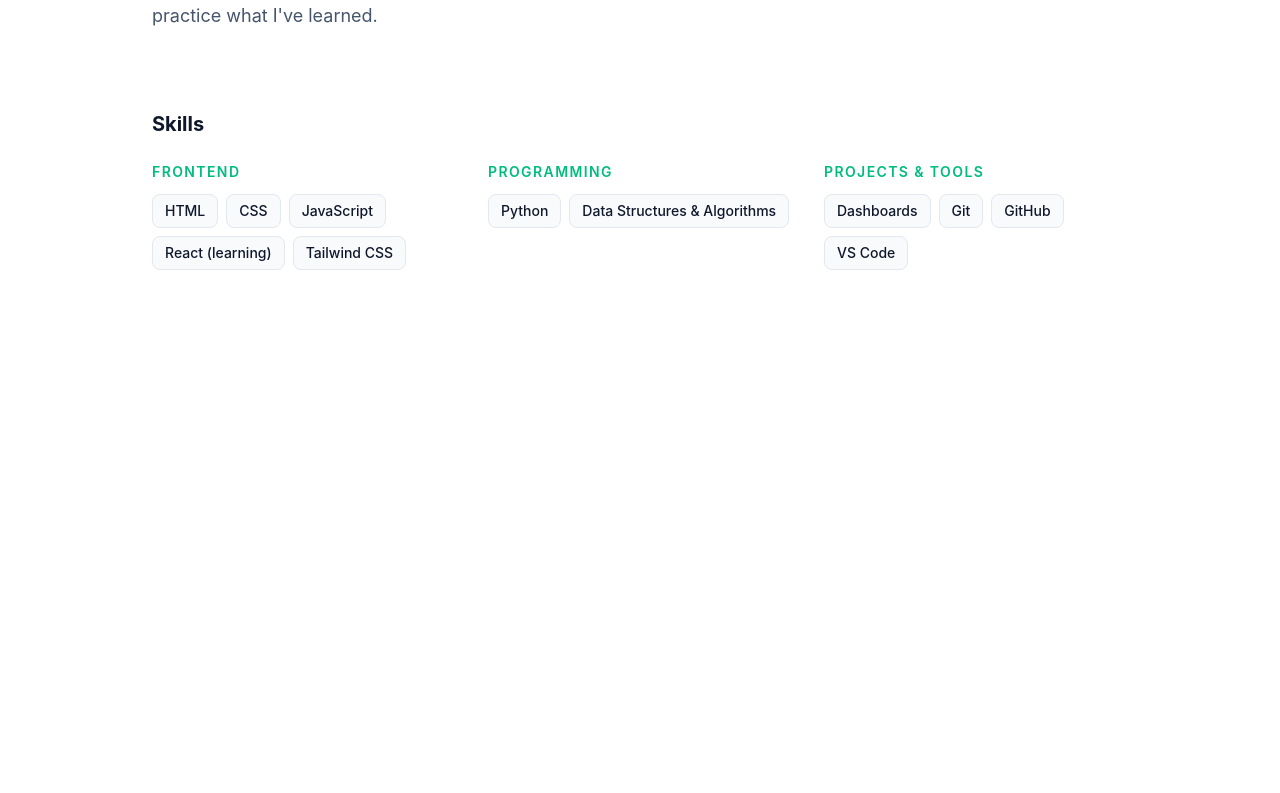
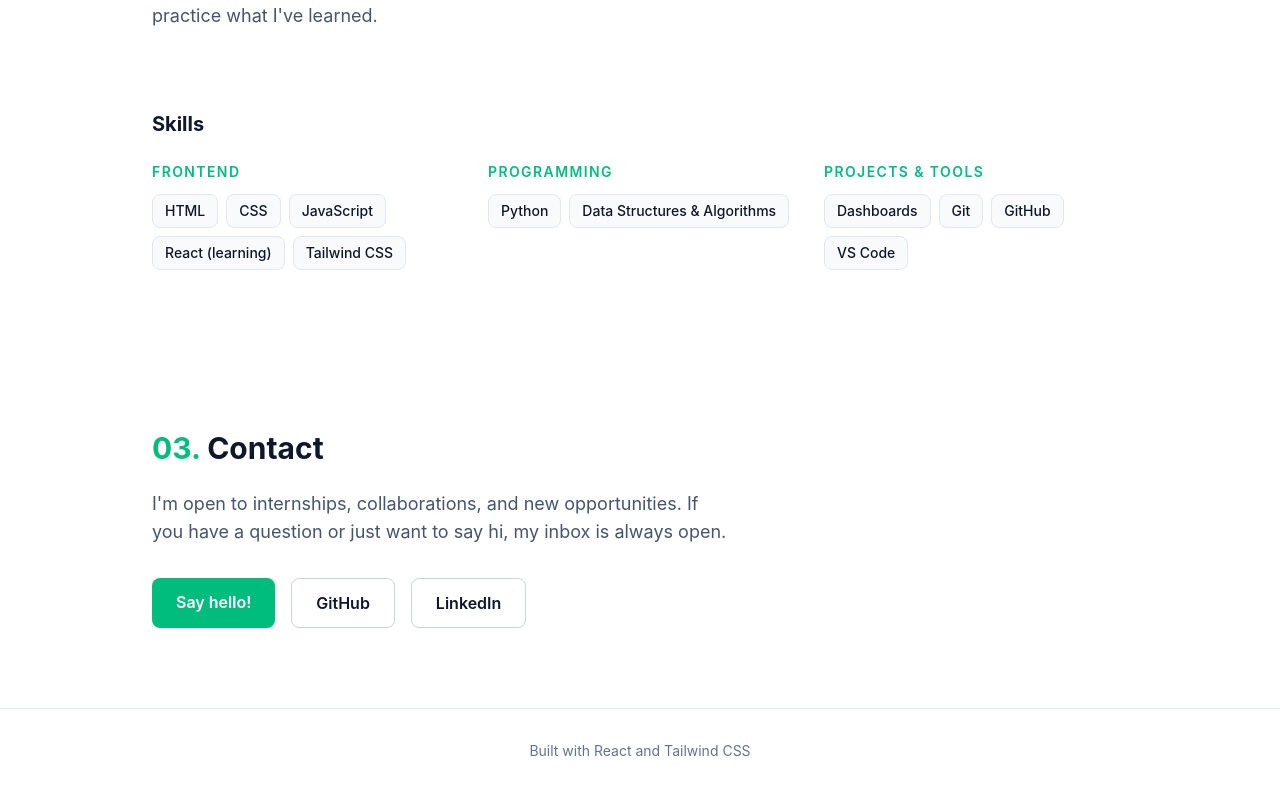
Before and after one commit to SwetaDikhya/my-portfolio, a React (Vite) app: page / in a window 1280 px wide. Shown: the part 1361-2154 px from the top of the page. Before the commit the page ends 1711 px from the top, so only its background shows below. Built offline with nearby package versions, Linux system fonts and the light colour scheme.

Commit message:
Add Contact section and footer

```diff
--- a/src/App.jsx
+++ b/src/App.jsx
@@ -1,8 +1,10 @@
-import Navbar from "./components/Navbar";
-import Hero from "./components/Hero";
-import Projects from "./components/Projects";
-import About from "./components/About";
-import Skills from "./components/Skills";
+import Navbar from './components/Navbar'
+import Hero from './components/Hero'
+import Projects from './components/Projects'
+import About from './components/About'
+import Skills from './components/Skills'
+import Contact from './components/Contact'
+import Footer from './components/Footer'
 
 function App() {
   return (
@@ -13,9 +15,11 @@ function App() {
         <Projects />
         <About />
         <Skills />
+        <Contact />
       </main>
+      <Footer />
     </div>
-  );
+  )
 }
 
-export default App;
+export default App
--- /dev/null
+++ b/src/components/Contact.jsx
@@ -0,0 +1,35 @@
+function Contact() {
+  return (
+    <section id="contact" className="mx-auto max-w-5xl scroll-mt-16 px-6 py-20">
+      <h2 className="text-3xl font-bold">
+        <span className="text-emerald-500">03.</span> Contact
+      </h2>
+
+      <p className="mt-6 max-w-xl text-lg text-slate-600 dark:text-slate-300">
+        I'm open to internships, collaborations, and new opportunities. If you
+        have a question or just want to say hi, my inbox is always open.
+      </p>
+
+      <div className="mt-8 flex flex-wrap gap-4">
+        <a href="mailto:swetadikhya2006@gmail.com"
+          className="rounded-lg bg-emerald-500 px-6 py-3 font-semibold text-white transition hover:-translate-y-0.5 hover:bg-emerald-600"
+        >
+          Say hello!
+        </a>
+        <a href="https://github.com/SwetaDikhya" target="_blank" rel="noreferrer"
+          className="rounded-lg border border-slate-300 px-6 py-3 font-semibold transition hover:-translate-y-0.5 hover:bg-slate-100 dark:border-slate-700 dark:hover:bg-slate-800"
+        >
+          GitHub
+        </a>
+        <a href="https://www.linkedin.com/in/sweta-dikhya-basantia-61ba7034a/"
+         target="_blank" rel="noreferrer"
+          className="rounded-lg border border-slate-300 px-6 py-3 font-semibold transition hover:-translate-y-0.5 hover:bg-slate-100 dark:border-slate-700 dark:hover:bg-slate-800"
+        >
+          LinkedIn
+          </a>
+      </div>
+    </section>
+  )
+}
+
+export default Contact
--- /dev/null
+++ b/src/components/Footer.jsx
@@ -0,0 +1,9 @@
+function Footer() {
+  return (
+    <footer className="border-t border-slate-200 py-8 text-center text-sm text-slate-500 dark:border-slate-800 dark:text-slate-400">
+      Built with React and Tailwind CSS
+    </footer>
+  )
+}
+
+export default Footer
```
